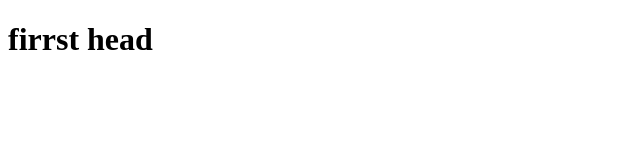
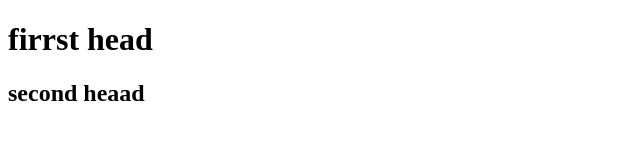
Before and after one commit to aliajaz32/git-2nd-test, a plain HTML site: page index.html in a window 1280 px wide. Shown: the whole page, without its empty margins (0-640 px from the left). Drawn offline with Linux system fonts and the light colour scheme.

Commit message:
second commit

```diff
--- a/index.html
+++ b/index.html
@@ -8,5 +8,6 @@
 </head>
 <body>
     <h1>firrst head</h1>
+    <h2>second heaad</h2>
 </body>
 </html>
```
